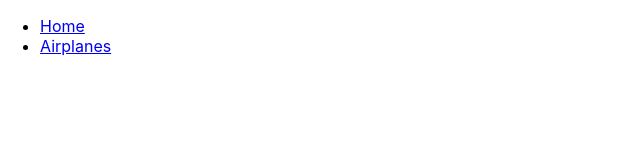
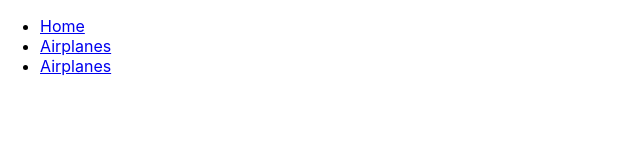
Before and after one commit to CDDiaz/rcm-client, a React (Create React App) app: page / in a window 1280 px wide. Shown: the top 160 px of the page, without its empty margins (0-640 px from the left). Built offline with nearby package versions, Linux system fonts and the light colour scheme.

Commit message:
edited adminflights

```diff
--- a/package.json
+++ b/package.json
@@ -9,7 +9,7 @@
     "react": "^17.0.2",
     "react-dom": "^17.0.2",
     "react-router": "^5.2.0",
-    "react-router-dom": "latest",
+    "react-router-dom": "^5.2.0",
     "react-scripts": "4.0.3",
     "web-vitals": "^1.1.2"
   },
--- a/src/components/AdminFlights.js
+++ b/src/components/AdminFlights.js
@@ -1,4 +1,6 @@
 import React, {Component} from 'react'
+
+// Creating Flights ///
 
 class AdminFlights extends Component{
 
--- a/src/components/App.js
+++ b/src/components/App.js
@@ -20,6 +20,9 @@ export default function App() {
             </li>
             <li>
               <Link to="/airplanes">Airplanes</Link>
+            </li>
+            <li>
+              <Link to="/AdminFlights">Airplanes</Link>
             </li>
           </ul>
         </nav>
```
Also changed, not shown: 1 other file (tests, documents, lock files or other folders).
